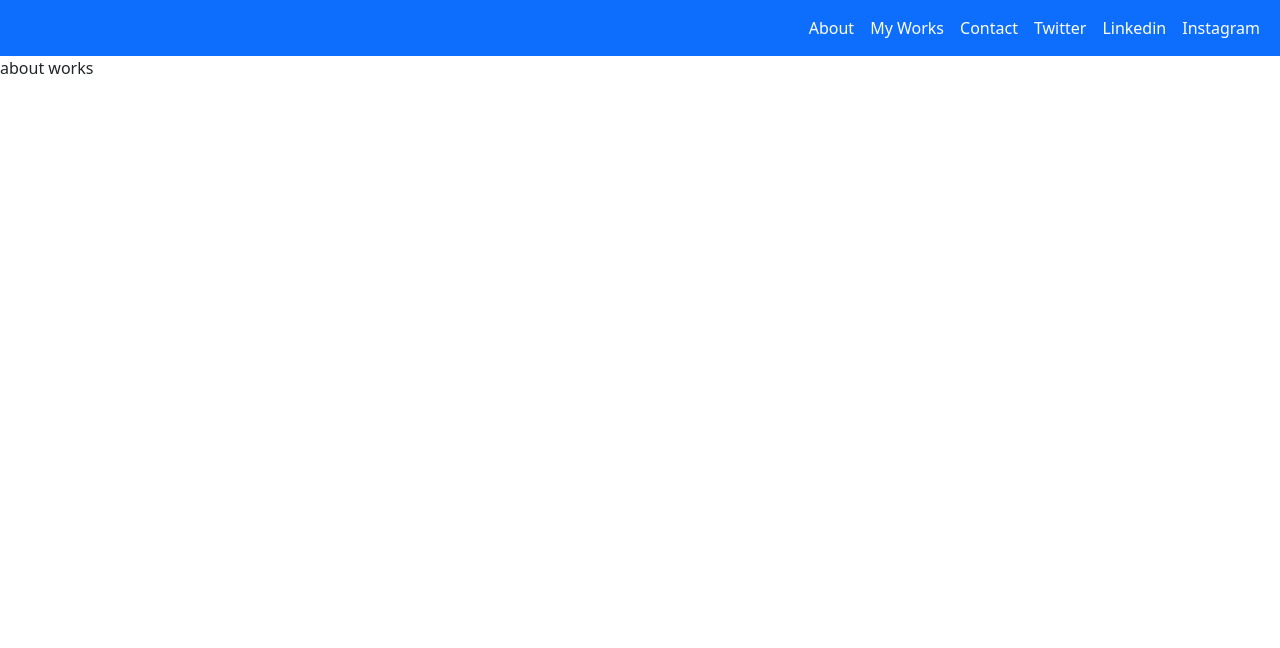
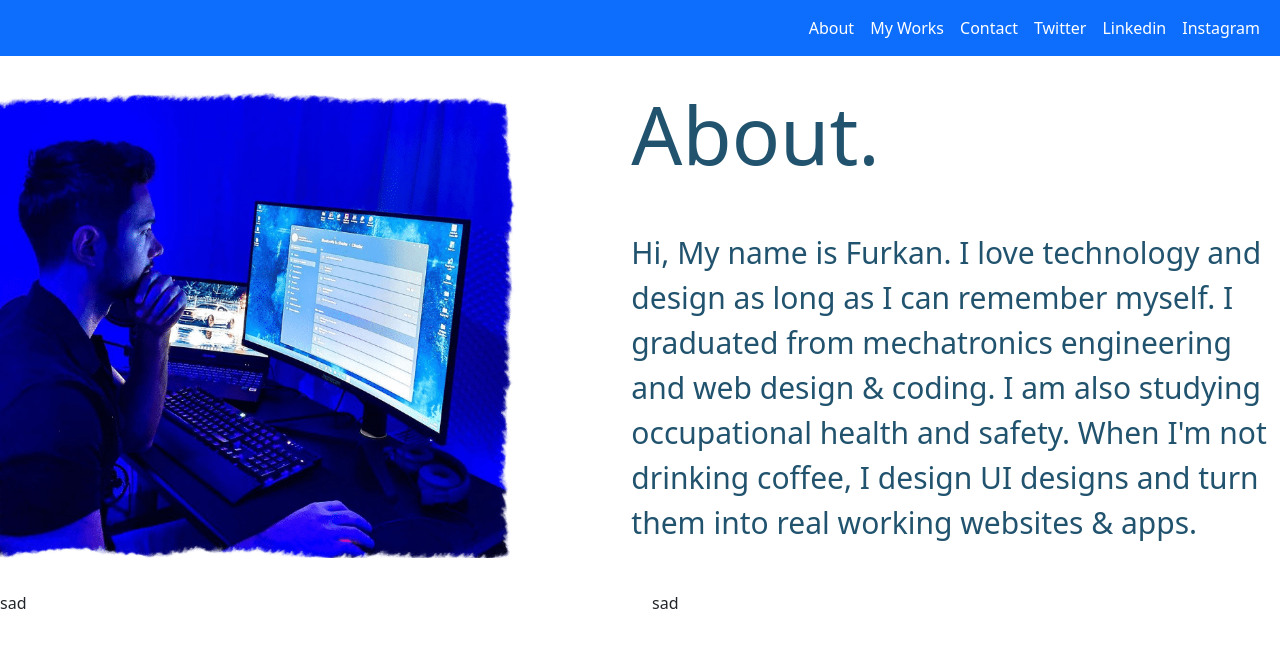
Before and after one commit to furkancak1r/Angular-mfcsite, an Angular app: page /about in a window 1280 px wide. Shown: the top 648 px of the page. Built offline with nearby package versions, Linux system fonts and the light colour scheme.

Commit message:
adding-picture-to-aboutPage

```diff
--- a/src/app/components/about/about/about.component.html
+++ b/src/app/components/about/about/about.component.html
@@ -1 +1,24 @@
-<p>about works</p>
+<div class="row" style="padding-top: 30px">
+  <div class="col-md-5">
+    <img
+      src="../../../../assets/images/about.png"
+      alt="about"
+      class="img-fluid"
+    />
+  </div>
+  <div class="col-md-7" style="padding-left: 100px">
+    <h1 style="color: rgba(33, 83, 110, 1); font-size: 80px">About.</h1>
+
+    <p style="color: rgba(33, 83, 110, 1); font-size: 30px; padding-top: 40px">
+      Hi, My name is Furkan. I love technology and design as long as I can
+      remember myself. I graduated from mechatronics engineering and web design
+      & coding. I am also studying occupational health and safety. When I'm not
+      drinking coffee, I design UI designs and turn them into real working
+      websites & apps.
+    </p>
+  </div>
+</div>
+<div class="row" style="padding-top: 30px">
+  <div class="col-md-6">sad</div>
+  <div class="col-md-6">sad</div>
+</div>
```
Also changed, not shown: src/assets/images/about.png (added).
